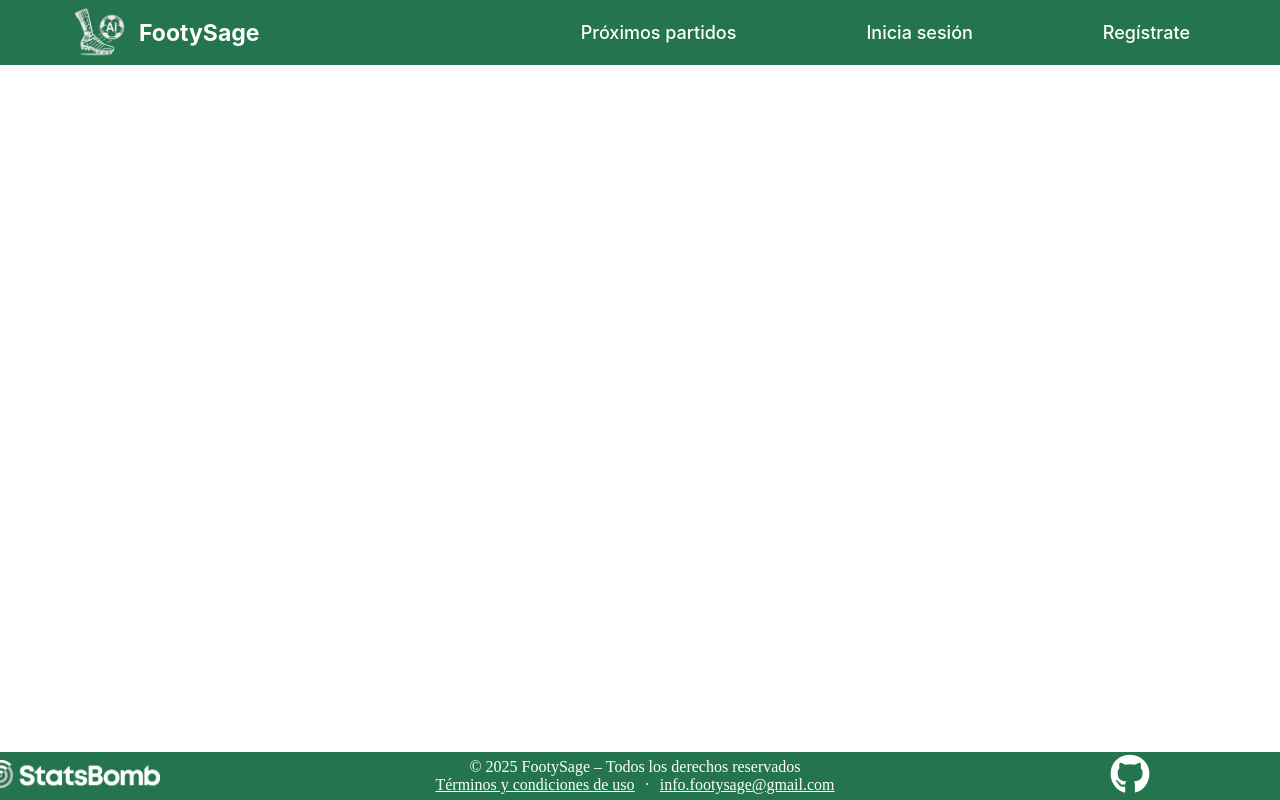
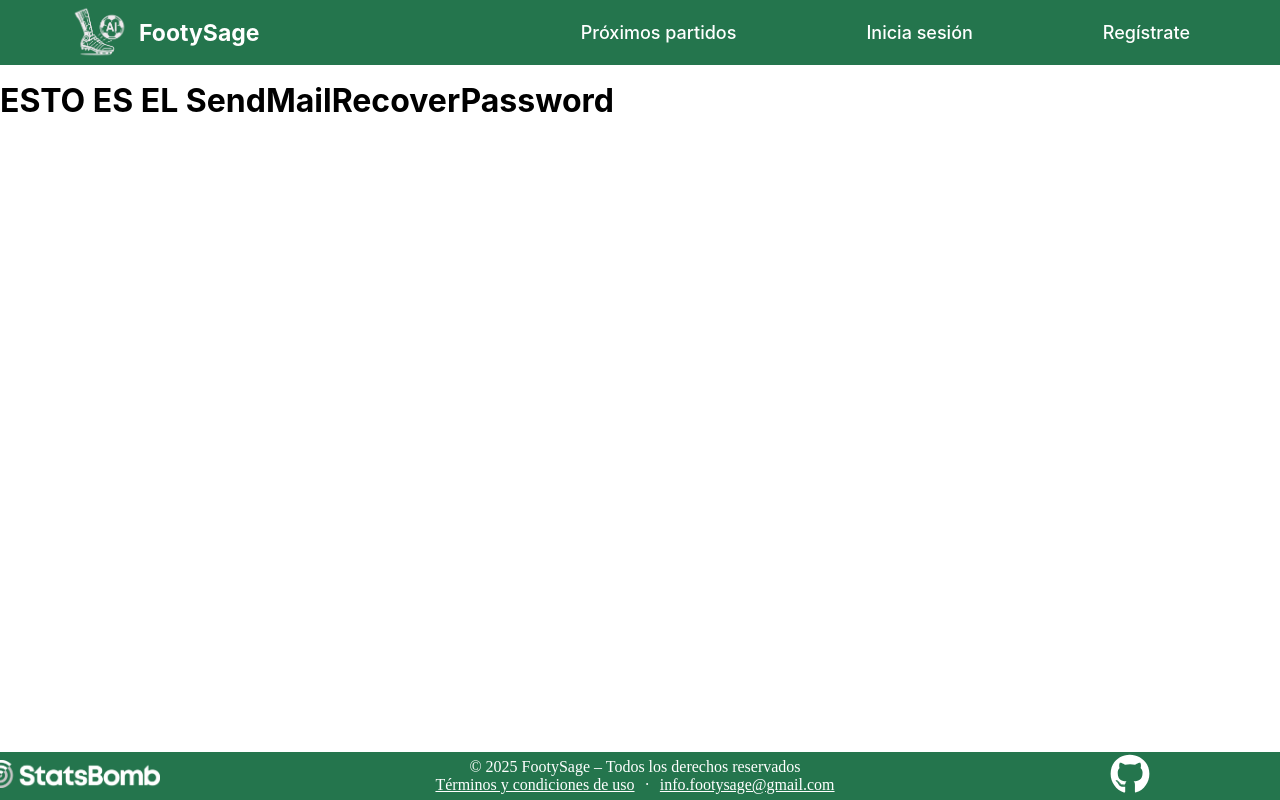
Before and after one commit to Jaime-Linares/FootySage, a React (Create React App) app in the folder frontend/: page /recover_password in a window 1280 px wide. Built offline with nearby package versions, Linux system fonts and the light colour scheme.

Commit message:
feat: add bank send mail recover password view and add register link to landing page

```diff
--- a/frontend/src/App.jsx
+++ b/frontend/src/App.jsx
@@ -7,6 +7,7 @@ import Home from './views/Home/Home';
 import Navbar from './components/Navbar';
 import Login from './views/User/Login/Login';
 import Register from './views/User/Register/Register';
+import SendMailRecoverPassword from './views/User/RecoverPassword/SendMailRecoverPassword';
 
 
 const App = () => {
@@ -21,6 +22,7 @@ const App = () => {
             <Route path="/check" element={<Check />} />
             <Route path="/login" element={<Login />} />
             <Route path="/register" element={<Register />} />
+            <Route path="/recover_password" element={<SendMailRecoverPassword />} />
           </Routes>
         </div>
         <Footer />
--- a/frontend/src/views/LandingPage/LandingPage.jsx
+++ b/frontend/src/views/LandingPage/LandingPage.jsx
@@ -65,7 +65,7 @@ const LandingPage = () => {
         <p className="cta-subtitle">Únete gratis y empieza a explorar la sabiduría del balón</p>
         <CustomButton
           title="Crear cuenta gratis"
-          onPress={() => console.log('Crear cuenta')}
+          onPress={() => window.location.href = '/register'}
           buttonStyle={{
             marginTop: '5px',
             padding: '12px 28px',
--- a/frontend/src/views/User/Login/Login.jsx
+++ b/frontend/src/views/User/Login/Login.jsx
@@ -72,7 +72,7 @@ const Login = () => {
 
             <div className="login-links">
                 <p>
-                    ¿Has olvidado tu contraseña? <a href="/">Pulsa aquí</a>
+                    ¿Has olvidado tu contraseña? <a href="/recover_password">Pulsa aquí</a>
                 </p>
                 <p>
                     ¿Aún no tienes una cuenta? <a href="/register">Pulsa aquí</a>
--- /dev/null
+++ b/frontend/src/views/User/RecoverPassword/SendMailRecoverPassword.jsx
@@ -0,0 +1,13 @@
+import React from 'react';
+
+
+const SendMailRecoverPassword = () => {
+    return (
+        <div>
+          <h1>ESTO ES EL SendMailRecoverPassword</h1>
+        </div>
+    );
+};
+
+
+export default SendMailRecoverPassword;
--- a/frontend/src/views/User/Register/Register.jsx
+++ b/frontend/src/views/User/Register/Register.jsx
@@ -1,7 +1,7 @@
 import React from 'react';
 
 
-const Home = () => {
+const Register = () => {
     return (
         <div>
           <h1>ESTO ES EL REGISTER</h1>
@@ -10,4 +10,4 @@ const Home = () => {
 };
 
 
-export default Home;
+export default Register;
```
